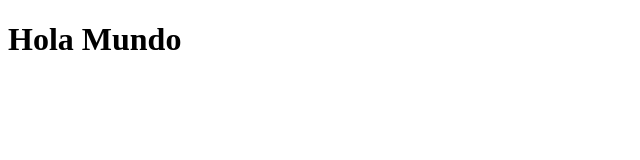
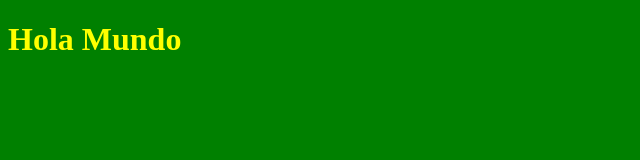
Before and after one commit to rubendsalazargomez/repositorio, a plain HTML site: page index.html in a window 1280 px wide. Shown: the whole page, without its empty margins (0-640 px from the left). Drawn offline with Linux system fonts and the light colour scheme.

Commit message:
cambio de fondo

```diff
--- /dev/null
+++ b/Css/style.css
@@ -0,0 +1,4 @@
+* {
+    background-color: green;
+    color: yellow;
+}
--- a/index.html
+++ b/index.html
@@ -4,6 +4,7 @@
     <meta charset="UTF-8">
     <meta name="viewport" content="width=device-width, initial-scale=1.0">
     <title>Document</title>
+    <link rel="stylesheet" href="/Css/style.css">
 </head>
 <body>
     <h1>Hola Mundo</h1>
```
